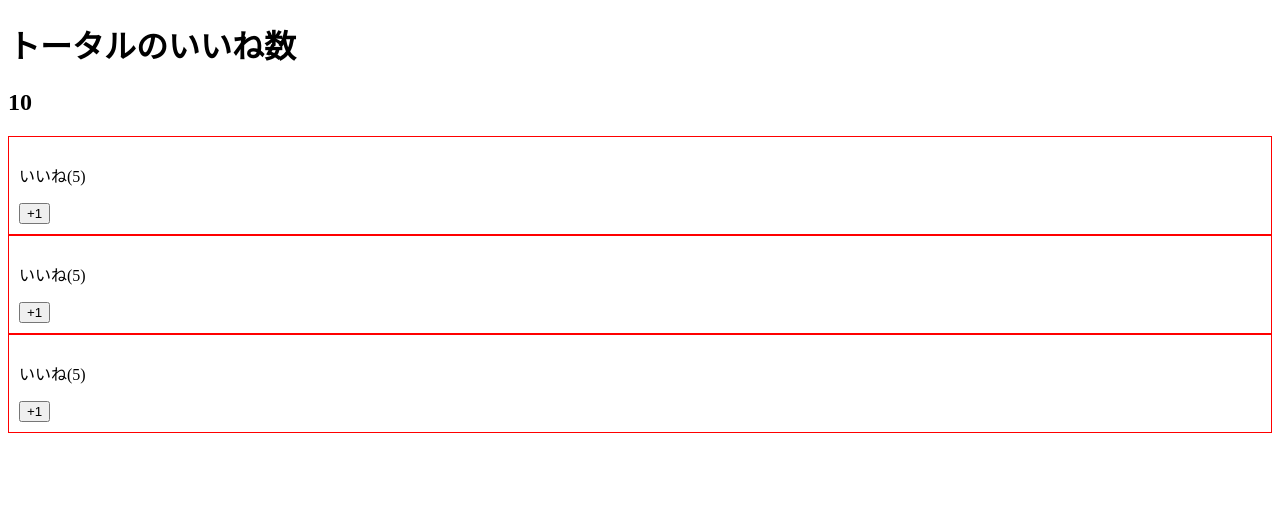
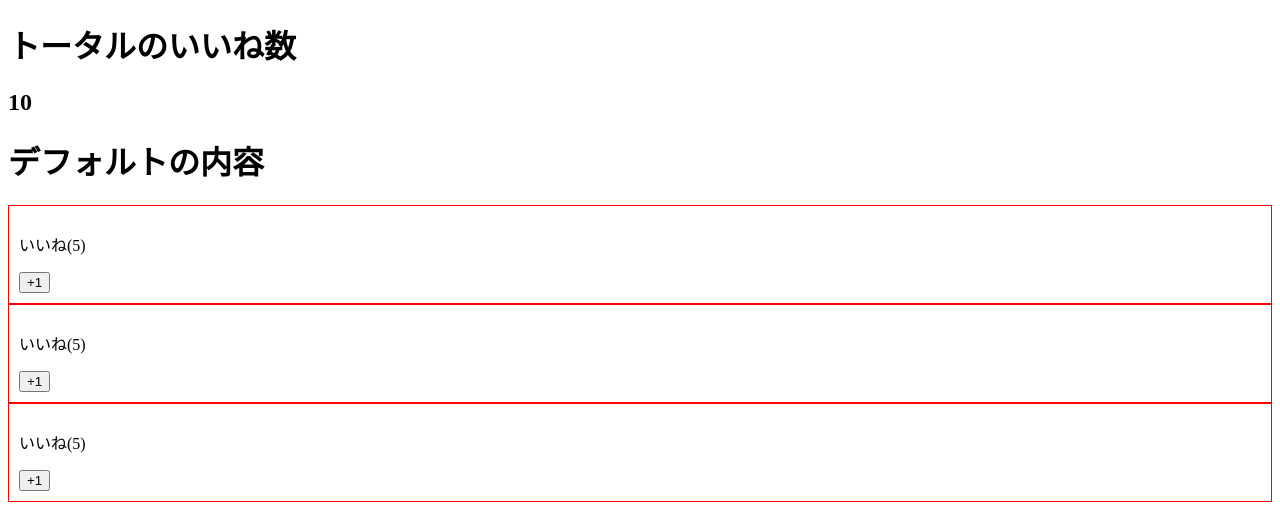
Before and after one commit to fukugit/learning-vue, a Vue app in the folder 4-vue-cli/sample-vue/: page / in a window 1280 px wide. Shown: the top 530 px of the page. Built offline with nearby package versions, Linux system fonts and the light colour scheme.

Commit message:
slotのデフォルト値について

```diff
--- a/4-vue-cli/sample-vue/src/App.vue
+++ b/4-vue-cli/sample-vue/src/App.vue
@@ -4,6 +4,7 @@
       <h1>トータルのいいね数</h1>
       <h2>{{number}}</h2>
     </LikeHeader>
+    <LikeHeader></LikeHeader>
     <!--
       totalNumberで子コンポーネントのpropsに値を渡します。
       $eventで子コンポーネントからの値を取得します。
--- a/4-vue-cli/sample-vue/src/components/LikeHeader.vue
+++ b/4-vue-cli/sample-vue/src/components/LikeHeader.vue
@@ -1,6 +1,6 @@
 <template>
   <div>
-    <slot></slot>
+    <slot><h1>デフォルトの内容</h1></slot>
   </div>
 </template>
 
```
Also changed, not shown: 1 other file (tests, documents, lock files or other folders).
